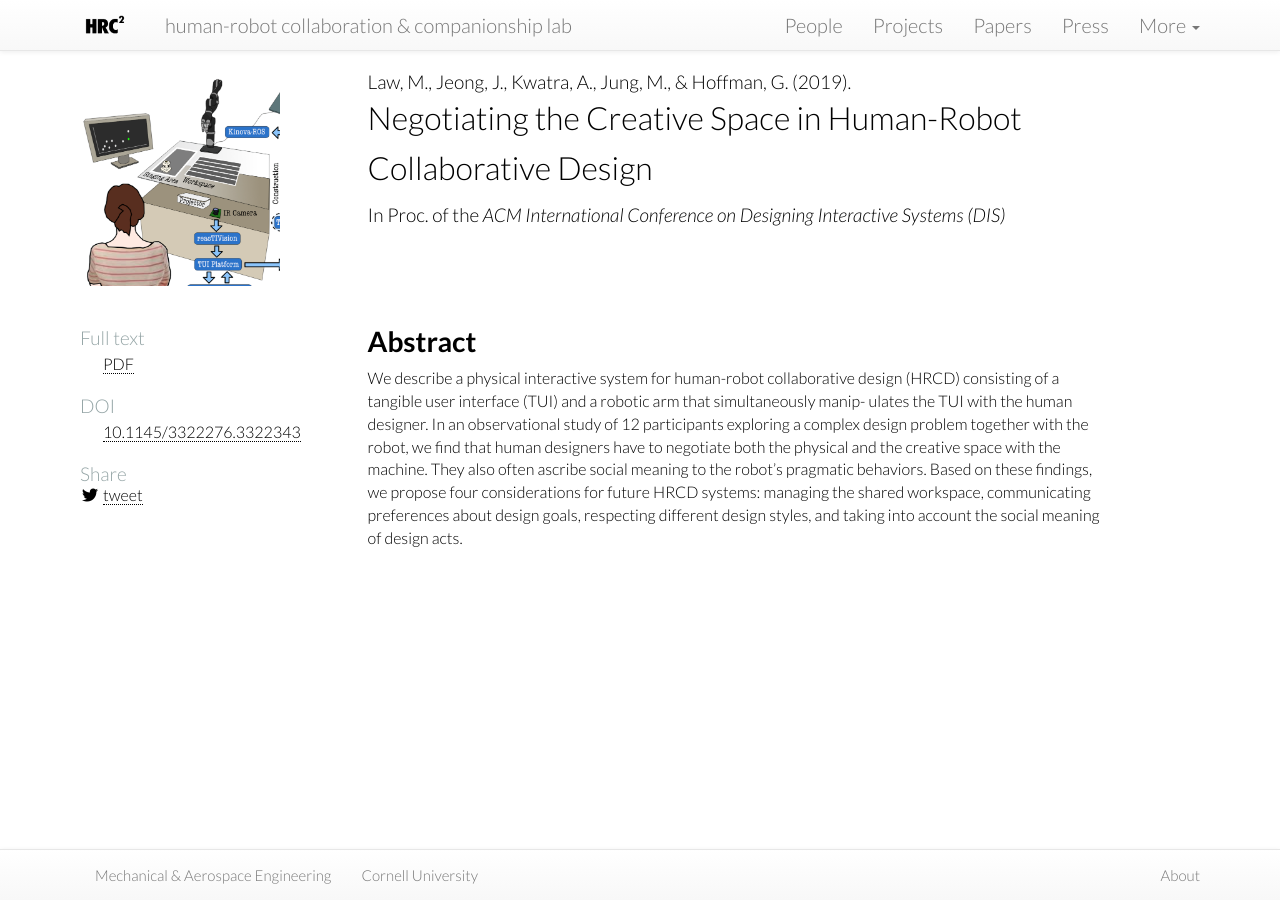
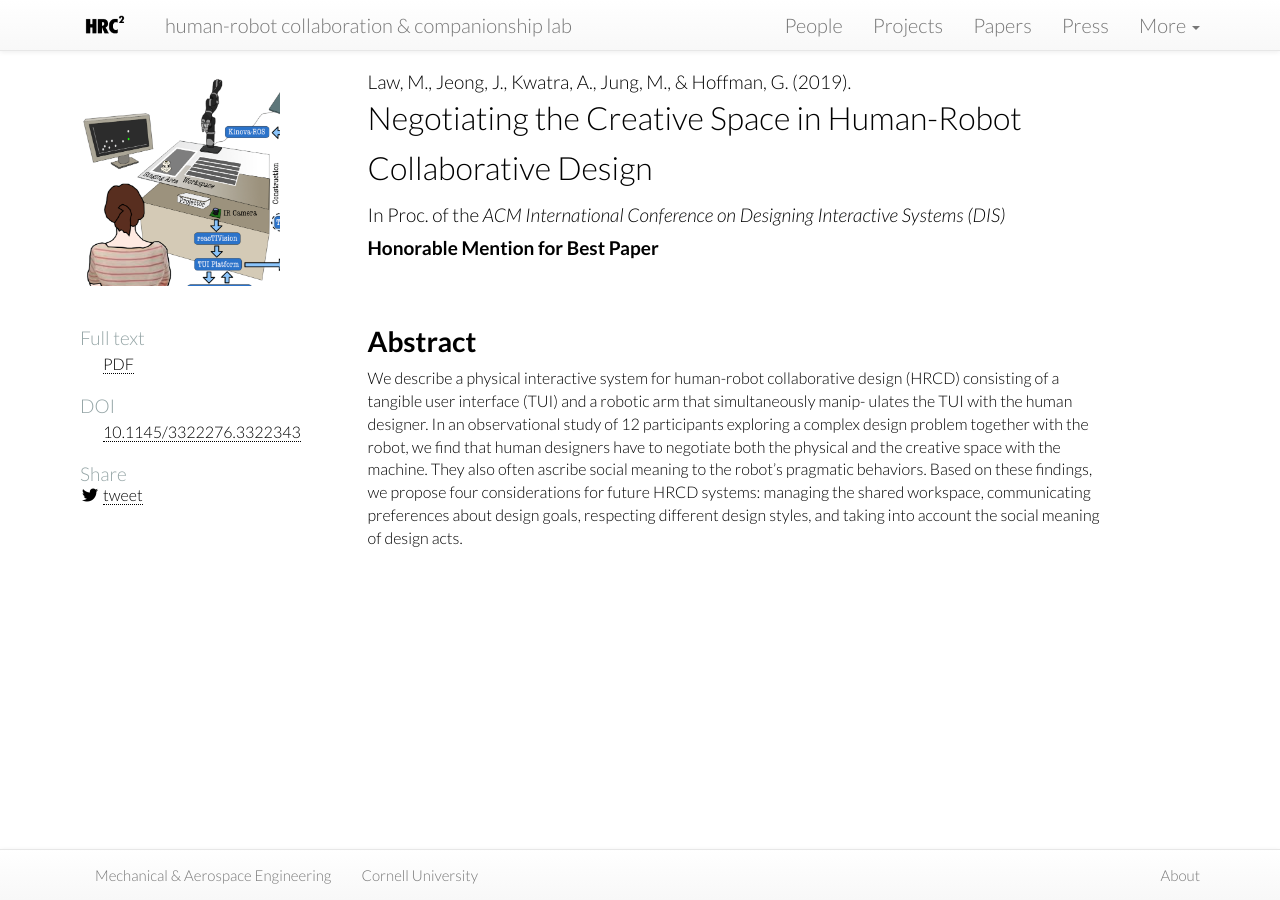
Before and after one commit to hrc2/hrc2.github.io, a Jekyll site: the page built from papers/_posts/2019-06-20-hrdc-dis.md, in a window 1280 px wide. Built offline with Jekyll 4.4.1, drawn with Linux system fonts in a browser that asks for light colours; nearby versions of some CDN libraries; some web fonts are replaced.

Commit message:
Update 2019-06-20-hrdc-dis.md
Added honorable mention

```diff
--- a/papers/_posts/2019-06-20-hrdc-dis.md
+++ b/papers/_posts/2019-06-20-hrdc-dis.md
@@ -23,7 +23,7 @@ figshare:
 doi: 10.1145/3322276.3322343
 category: papers
 published: true
-award:
+award: Honorable Mention for Best Paper
 tags: [design]
 ---
 {% include JB/setup %}
```
